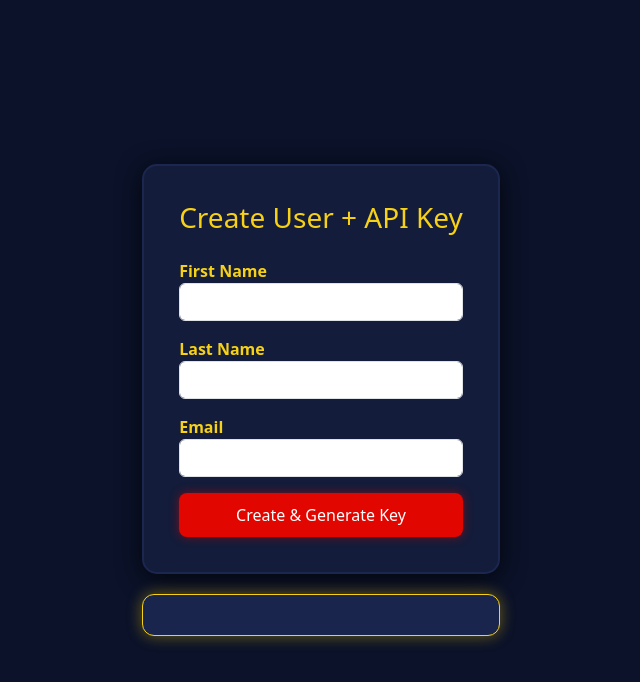
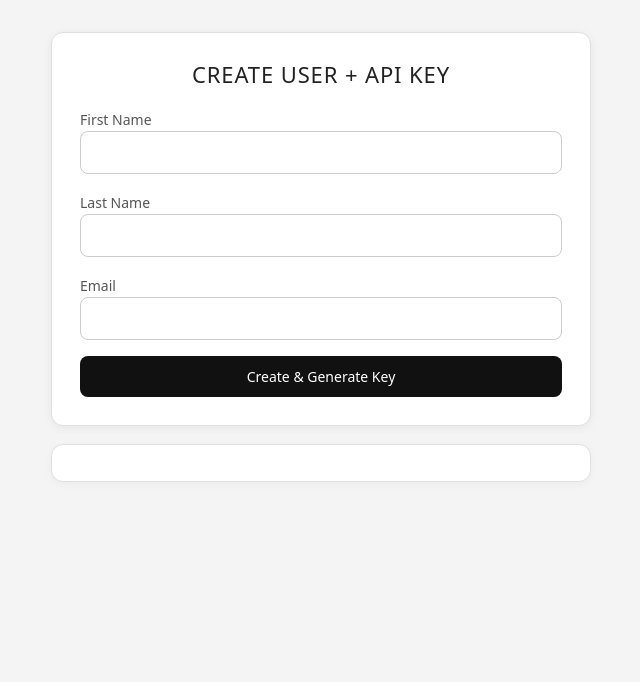
Before and after one commit to mufid1012/232_APIKeyGenerator, a website: page public/api-key-form.html in a window 1280 px wide. Shown: the whole page, without its empty margins (319-959 px from the left). Drawn offline with nearby package versions, Linux system fonts and the light colour scheme.

Commit message:
mengubah tampilan api key form

```diff
--- a/public/api-key-form.html
+++ b/public/api-key-form.html
@@ -6,63 +6,104 @@
   <link href="https://cdn.jsdelivr.net/npm/bootstrap@5.3.2/dist/css/bootstrap.min.css" rel="stylesheet">
 
   <style>
+    * {
+      box-sizing: border-box;
+    }
+
     body {
-      background: #0b1229;
+      background: #f4f4f4;
       min-height: 100vh;
       display: flex;
       justify-content: center;
-      align-items: center;
-      padding: 20px;
-      color: #e8e8e8;
+      align-items: flex-start;
+      padding: 32px 16px;
+      font-family: system-ui, -apple-system, BlinkMacSystemFont, "Segoe UI", sans-serif;
+      color: #222;
+    }
+
+    .form-wrapper {
+      width: 100%;
+      max-width: 540px;
     }
 
     .form-card {
       width: 100%;
-      max-width: 520px;
-      background: #131c3a;
-      padding: 35px;
-      border-radius: 15px;
-      box-shadow: 0 4px 25px rgba(0,0,0,0.7);
-      border: 2px solid #1c2750;
+      background: #ffffff;
+      padding: 28px;
+      border-radius: 12px;
+      box-shadow: 0 2px 10px rgba(0,0,0,0.06);
+      border: 1px solid #e0e0e0;
+    }
+
+    h3 {
+      font-size: 22px;
+      margin-bottom: 20px;
+      text-align: center;
+      text-transform: uppercase;
+      letter-spacing: 0.04em;
     }
 
     label {
-      color: #f7d117;
-      font-weight: bold;
+      font-size: 14px;
+      font-weight: 500;
+      color: #555;
     }
 
-    .btn-redbull {
-      background: #e10600;
+    .form-control {
+      border-radius: 8px;
+      border: 1px solid #ccc;
+      padding: 10px 12px;
+      font-size: 14px;
+    }
+
+    .form-control:focus {
+      border-color: #111;
+      box-shadow: none;
+    }
+
+    .btn-primary-mono {
+      background: #111;
       color: #fff;
       padding: 10px;
       width: 100%;
       border-radius: 8px;
       border: none;
-      box-shadow: 0 0 10px rgba(225,6,0,0.5);
+      font-size: 14px;
+      font-weight: 500;
+      cursor: pointer;
+      transition: background 0.15s ease, transform 0.05s ease;
     }
 
-    .btn-redbull:hover {
-      background: #ff1e00;
-      box-shadow: 0 0 15px rgba(255,40,0,0.8);
+    .btn-primary-mono:hover {
+      background: #000;
+      transform: translateY(-1px);
     }
 
     .result-box {
-      max-width: 520px;
-      background: #1a254d;
-      padding: 20px;
-      margin-top: 20px;
+      width: 100%;
+      background: #ffffff;
+      padding: 18px;
+      margin-top: 18px;
       border-radius: 12px;
-      box-shadow: 0 0 15px rgba(255,208,0,0.4);
-      border: 1px solid #f7d117;
+      box-shadow: 0 2px 8px rgba(0,0,0,0.04);
+      border: 1px solid #e0e0e0;
+    }
+
+    #output {
+      font-family: "JetBrains Mono", "Fira Code", ui-monospace, SFMono-Regular, Menlo, Monaco, Consolas, "Liberation Mono", "Courier New", monospace;
+      font-size: 13px;
+      color: #333;
+      white-space: pre-wrap;
+      word-wrap: break-word;
     }
   </style>
 </head>
 
 <body>
 
-  <div>
+  <div class="form-wrapper">
     <div class="form-card">
-      <h3 class="text-center mb-4" style="color:#f7d117;">Create User + API Key</h3>
+      <h3>Create User + API Key</h3>
 
       <form id="form">
         <div class="mb-3">
@@ -80,7 +121,7 @@
           <input class="form-control" name="email" type="email" required>
         </div>
 
-        <button class="btn-redbull">Create & Generate Key</button>
+        <button class="btn-primary-mono">Create & Generate Key</button>
       </form>
     </div>
 
```
